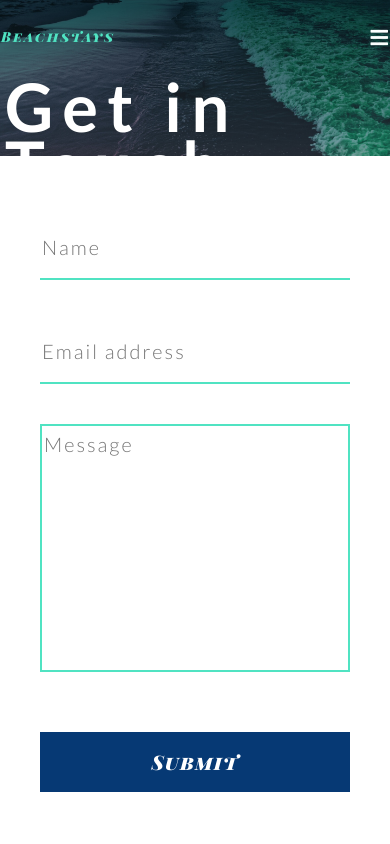
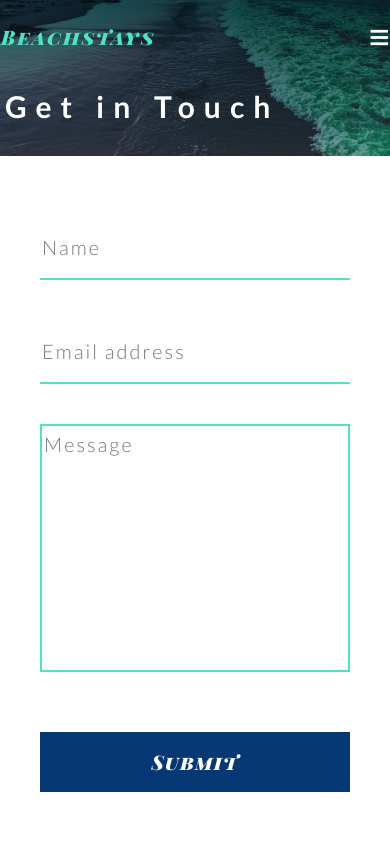
Before and after one commit to drydenje/jeremy-dryden-project2, a plain HTML site: page contact.html in a window 390 px wide. Shown: the top 844 px of the page. Drawn offline with Linux system fonts and the light colour scheme.

Commit message:
last one

```diff
--- a/css/partials/_header.scss
+++ b/css/partials/_header.scss
@@ -106,9 +106,7 @@ header.contact h2 {
    }
 }
 
-@media(max-width: 600px) {
 
-}
 
 // index page
 header.index {
@@ -195,7 +193,13 @@ header.index div.welcoming {
       }
    }
 
+   header.contact {
+      h2 {
+         font-size: 1.5rem;
+      }
+   }
+
    .navBar h5 {
-      font-size: 0.7rem;
+      font-size: 1rem;
    }
 }
```
Also changed, not shown: css/style.css.
